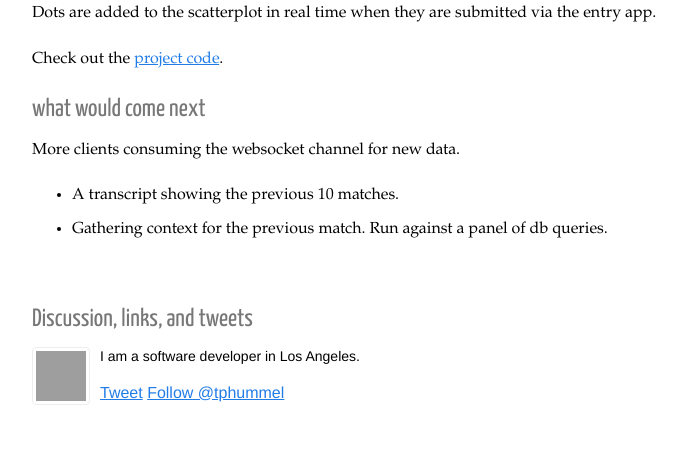
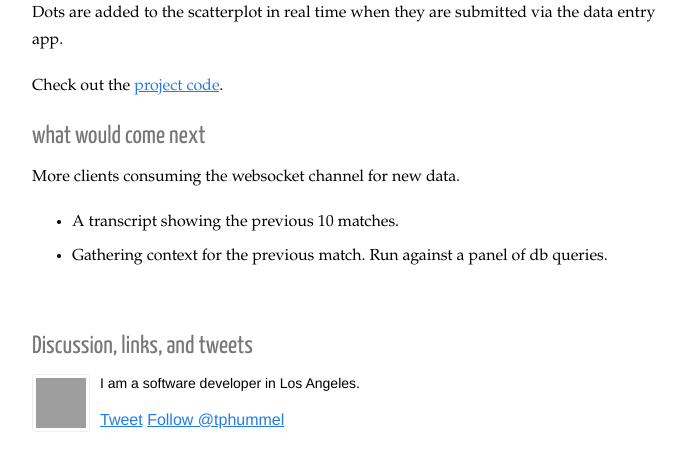
Before and after one commit to tphummel/blog, a Jekyll site: the page built from _posts/2013-10-13-realtime-data-client.md, in a window 1280 px wide, cut to the strip 879-1368 px from the top of the page. Shown: the top 471 px of the strip, without its empty margins (78-765 px from the left). Built offline with Jekyll 4.4.1, drawn with Linux system fonts in a browser that asks for light colours; nearby versions of some CDN libraries; Markdown is read by kramdown in place of the engine named in the settings; comment, search, counter and statistics services are not loaded; grey boxes are pictures that could not be loaded.

Commit message:
data client: fixed socket.io link. copy

```diff
--- a/_posts/2013-10-13-realtime-data-client.md
+++ b/_posts/2013-10-13-realtime-data-client.md
@@ -22,7 +22,7 @@
 
 ![scatterplot](http://i.imgur.com/vHtZNHQ.png "scatterplot")
 
-Dots are added to the scatterplot in real time when they are submitted via the entry app.
+Dots are added to the scatterplot in real time when they are submitted via the data entry app.
 
 Check out the [project code][5].
 
@@ -37,6 +37,6 @@
   [0]: https://github.com/tphummel/tetris-db
   [1]: /2011/01/01/tetris-primer/
   [2]: http://redis.io/topics/pubsub
-  [3]: http://d3js.org/
+  [3]: http://socket.io/
   [4]: http://d3js.org/
   [5]: https://github.com/tphummel/socket-viz
```
